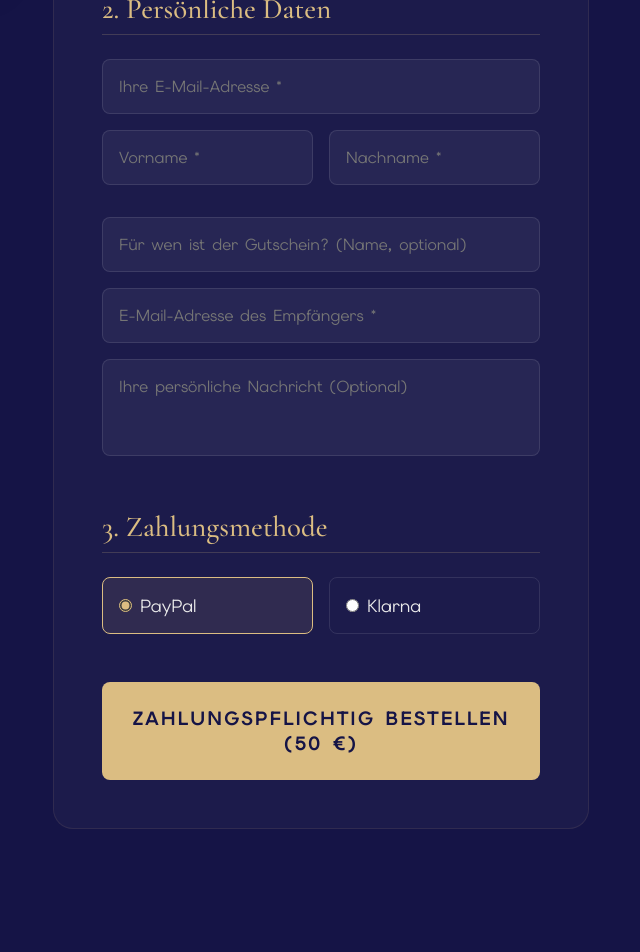
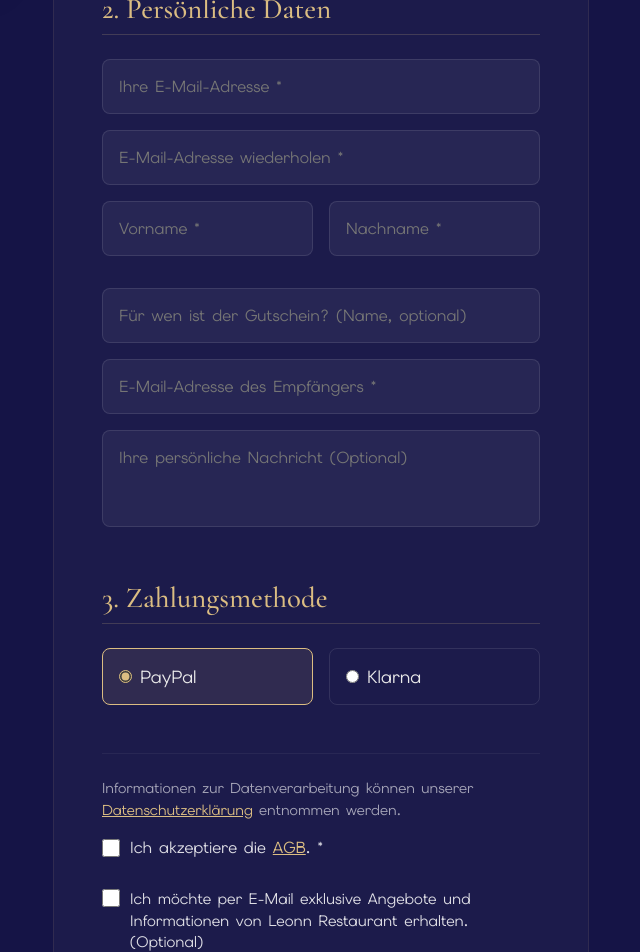
Before and after one commit to cakmakenes/leonn-website, a Next.js app: page /gutschein in a window 1280 px wide. Shown: the part 740-1692 px from the top of the page, without its empty margins (619-1259 px from the left). Before the commit the page ends 1665 px from the top, so only its background shows below. Built offline with nearby package versions, Linux system fonts and the light colour scheme.

Commit message:
feat: add legal compliance details, agb checkbox, privacy notices, email repetition, and MwSt breakdown

```diff
--- a/src/app/gutschein/page.js
+++ b/src/app/gutschein/page.js
@@ -34,11 +34,13 @@ export default function GutscheinPage() {
 
     const formData = new FormData(e.target);
     const buyerEmail = formData.get("email")?.trim();
+    const emailRepeat = formData.get("emailRepeat")?.trim();
     const firstName = formData.get("firstName")?.trim();
     const lastName = formData.get("lastName")?.trim();
     const recipientName = formData.get("recipientName")?.trim();
     const recipientEmail = formData.get("recipientEmail")?.trim();
     const message = formData.get("message")?.trim();
+    const agbAccepted = formData.get("agbAccepted");
 
     const newErrors = {};
 
@@ -46,6 +48,12 @@ export default function GutscheinPage() {
       newErrors.email = "Bitte geben Sie Ihre E-Mail-Adresse ein.";
     } else if (!/^[^\s@]+@[^\s@]+\.[^\s@]+$/.test(buyerEmail)) {
       newErrors.email = "Bitte geben Sie eine gültige E-Mail-Adresse ein.";
+    }
+
+    if (!emailRepeat) {
+      newErrors.emailRepeat = "Bitte wiederholen Sie Ihre E-Mail-Adresse.";
+    } else if (buyerEmail !== emailRepeat) {
+      newErrors.emailRepeat = "Die E-Mail-Adressen stimmen nicht überein.";
     }
 
     if (!firstName) {
@@ -60,6 +68,10 @@ export default function GutscheinPage() {
       newErrors.recipientEmail = "Bitte geben Sie die E-Mail-Adresse des Empfängers ein.";
     } else if (!/^[^\s@]+@[^\s@]+\.[^\s@]+$/.test(recipientEmail)) {
       newErrors.recipientEmail = "Bitte geben Sie eine gültige E-Mail-Adresse ein.";
+    }
+
+    if (!agbAccepted) {
+      newErrors.agbAccepted = "Bitte akzeptieren Sie die AGB, um fortzufahren.";
     }
 
     if (Object.keys(newErrors).length > 0) {
@@ -127,6 +139,9 @@ export default function GutscheinPage() {
               <h2 className="font-tertiary">Leonn</h2>
               <div className={styles.cardAmount}>{amount} €</div>
               <p className={styles.cardText}>Gutschein</p>
+              <div style={{ marginTop: "1rem", fontSize: "0.9rem", color: "rgba(255,255,255,0.6)" }}>
+                inkl. 0% MwSt. (Mehrzweck-Gutschein)
+              </div>
             </div>
           </div>
         </div>
@@ -176,6 +191,16 @@ export default function GutscheinPage() {
                   className={`${styles.input} ${errors.email ? styles.hasError : ""}`}
                 />
                 {errors.email && <span className={styles.errorText}>{errors.email}</span>}
+              </div>
+              <div className={styles.inputGroup}>
+                <input
+                  type="email"
+                  name="emailRepeat"
+                  placeholder="E-Mail-Adresse wiederholen *"
+                  required
+                  className={`${styles.input} ${errors.emailRepeat ? styles.hasError : ""}`}
+                />
+                {errors.emailRepeat && <span className={styles.errorText}>{errors.emailRepeat}</span>}
               </div>
               <div className={styles.row}>
                 <div className={styles.inputGroup}>
@@ -254,6 +279,32 @@ export default function GutscheinPage() {
               </div>
             </div>
 
+            <div className={styles.legalSection}>
+              <p className={styles.legalInfoText}>
+                Informationen zur Datenverarbeitung können unserer <a href="/impressum#datenschutz" target="_blank" rel="noopener noreferrer" style={{color: "var(--color-secondary)", textDecoration: "underline"}}>Datenschutzerklärung</a> entnommen werden.
+              </p>
+
+              <label className={`${styles.legalCheckboxLabel} ${errors.agbAccepted ? styles.hasErrorText : ""}`}>
+                <input
+                  type="checkbox"
+                  name="agbAccepted"
+                  required
+                  className={styles.checkboxInput}
+                />
+                <span style={{marginLeft: "10px"}}>Ich akzeptiere die <a href="/impressum#agb" target="_blank" rel="noopener noreferrer" style={{color: "var(--color-secondary)", textDecoration: "underline"}}>AGB</a>. *</span>
+              </label>
+              {errors.agbAccepted && <span className={styles.errorText} style={{ marginTop: "5px", marginBottom: "15px" }}>{errors.agbAccepted}</span>}
+
+              <label className={styles.legalCheckboxLabel} style={{marginTop: "15px", display: "flex", alignItems: "flex-start"}}>
+                <input
+                  type="checkbox"
+                  name="marketingConsent"
+                  className={styles.checkboxInput}
+                />
+                <span style={{marginLeft: "10px", fontSize: "0.95rem", lineHeight: "1.4"}}>Ich möchte per E-Mail exklusive Angebote und Informationen von Leonn Restaurant erhalten. (Optional)</span>
+              </label>
+            </div>
+
             <button type="submit" className={styles.submitBtn} disabled={isLoading}>
               {isLoading ? "Bitte warten..." : `Zahlungspflichtig bestellen (${amount} €)`}
             </button>
--- a/src/app/gutschein/page.module.css
+++ b/src/app/gutschein/page.module.css
@@ -278,3 +278,42 @@
   text-align: left;
   display: block;
 }
+
+.legalSection {
+  margin-top: 2rem;
+  margin-bottom: 2rem;
+  padding-top: 1.5rem;
+  border-top: 1px solid rgba(255, 255, 255, 0.05);
+  display: flex;
+  flex-direction: column;
+  gap: 1rem;
+}
+
+.legalInfoText {
+  font-size: 0.9rem;
+  color: rgba(255, 255, 255, 0.6);
+  line-height: 1.5;
+  margin: 0;
+  text-align: left;
+}
+
+.legalCheckboxLabel {
+  display: flex;
+  align-items: center;
+  font-size: 1rem;
+  color: rgba(255, 255, 255, 0.85);
+  cursor: pointer;
+  text-align: left;
+}
+
+.legalCheckboxLabel.hasErrorText {
+  color: #ff4d4d;
+}
+
+.checkboxInput {
+  width: 18px;
+  height: 18px;
+  accent-color: var(--color-secondary);
+  cursor: pointer;
+  flex-shrink: 0;
+}
```
